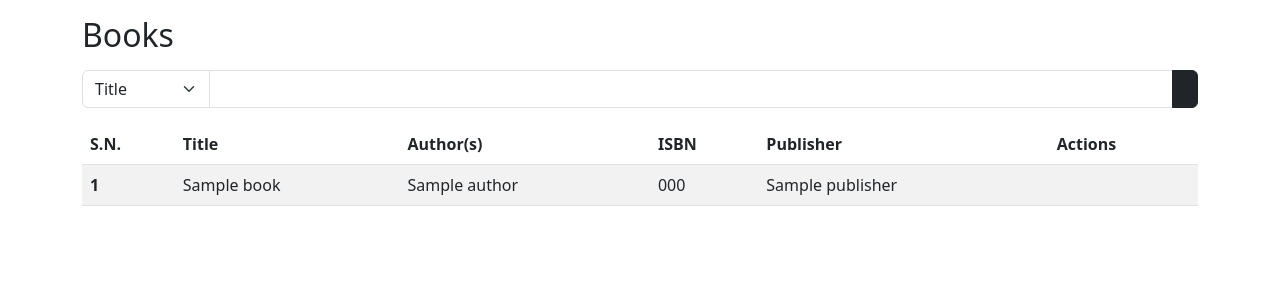
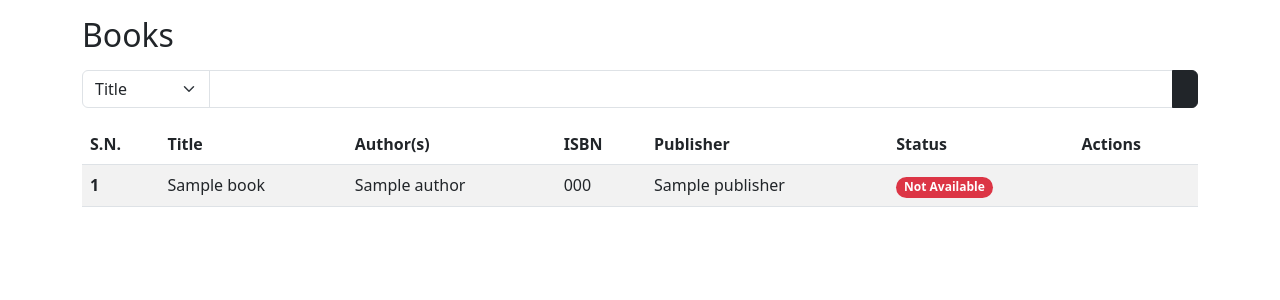
Before and after one commit to padamupreti/grantha-lms, a Django app: page /books/ in a window 1280 px wide. Shown: the part 56-356 px from the top of the page. Run offline with Django 4.2, Linux system fonts and the light colour scheme; tables that the repository leaves empty hold one stand-in row (values such as "Sample post"); some libraries are stand-ins or nearby versions.

Commit message:
Use badges in books and issues listings

```diff
--- a/dashboard/templates/dashboard/list_books.html
+++ b/dashboard/templates/dashboard/list_books.html
@@ -1,7 +1,7 @@
 {% extends 'base.html' %} {% block content %}
 <h2 class="my-3">Books</h2>
 <form class="input-group mb-3">
-    <select name="filter" class="form-select" style="max-width: 8rem;">
+    <select name="filter" class="form-select" style="max-width: 8rem">
         <option selected value="title">Title</option>
         <option value="author">Author</option>
         <option value="publisher">Publisher</option>
@@ -23,6 +23,7 @@
                 <th scope="col">Author(s)</th>
                 <th scope="col">ISBN</th>
                 <th scope="col">Publisher</th>
+                <th scope="col">Status</th>
                 <th scope="col">Actions</th>
             </tr>
         </thead>
@@ -39,6 +40,17 @@
                     {% if book.isbn %} {{ book.isbn }} {% else %} 0 {% endif %}
                 </td>
                 <td>{{ book.publisher }}</td>
+                <td>
+                    {% if book.is_available %}
+                    <span class="badge rounded-pill text-bg-success"
+                        >Available</span
+                    >
+                    {% else %}
+                    <span class="badge rounded-pill text-bg-danger"
+                        >Not Available</span
+                    >
+                    {% endif %}
+                </td>
                 <td>
                     {% if request.user.is_librarian %}
                     <a
```
Also changed, not shown: dashboard/templates/dashboard/list_issues.html (+16 -7 lines).
